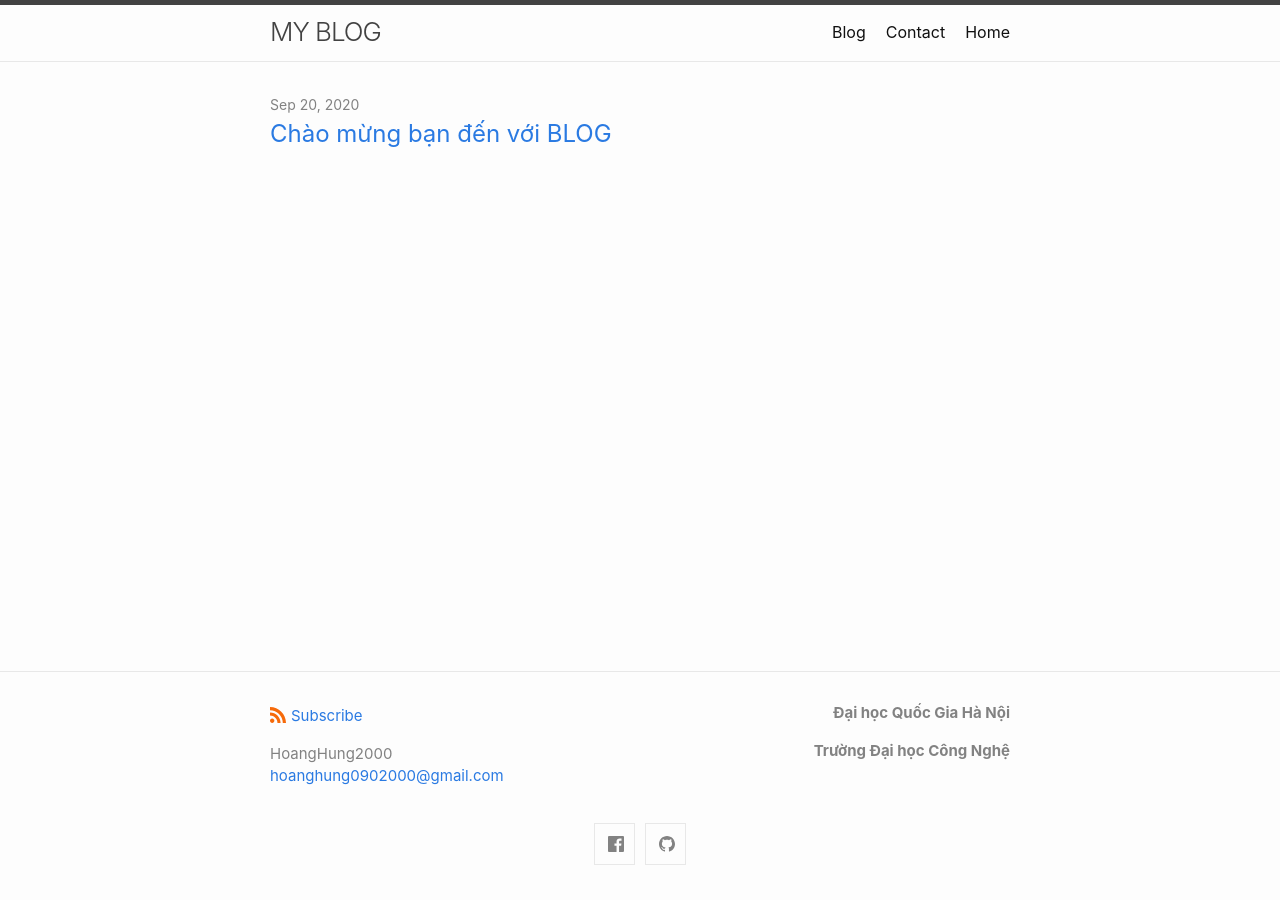
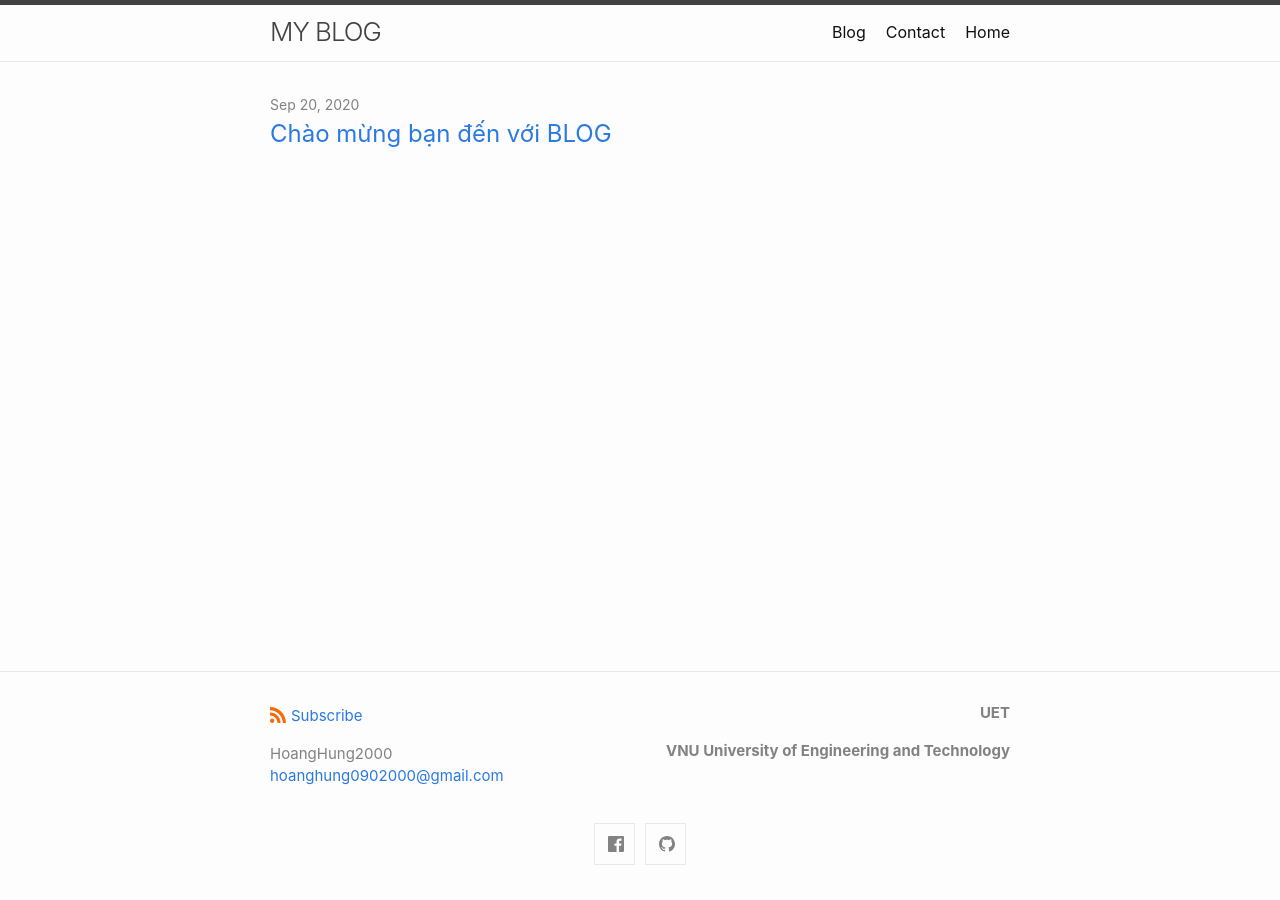
Before and after one commit to Hoanghung2000/WEB_WEEK_2, a Jekyll site: the page built from index.md, in a window 1280 px wide. Built offline with Jekyll 4.4.1, drawn with Linux system fonts in a browser that asks for light colours; our own code applies the rules of GitHub Pages for plain Markdown files.

Commit message:
Update footer.html

```diff
--- a/_includes/footer.html
+++ b/_includes/footer.html
@@ -23,8 +23,8 @@
                 {%- endif %}
             </div>
             <div class="footer-col" style="text-align: right;">
-                <p><b>Đại học Quốc Gia Hà Nội</b></p>
-                </p><b>Trường Đại học Công Nghệ</b></p>
+                <p><b>UET</b></p>
+                </p><b>VNU University of Engineering and Technology</b></p>
             </div>
         </div>
 
```
